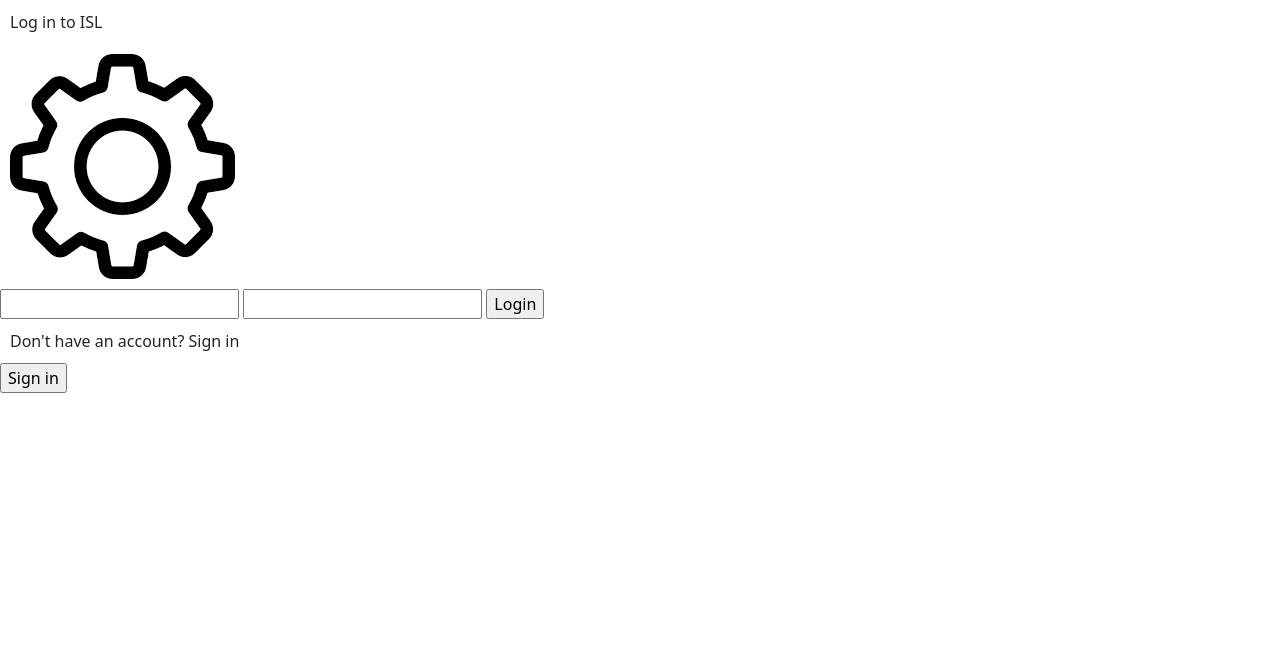
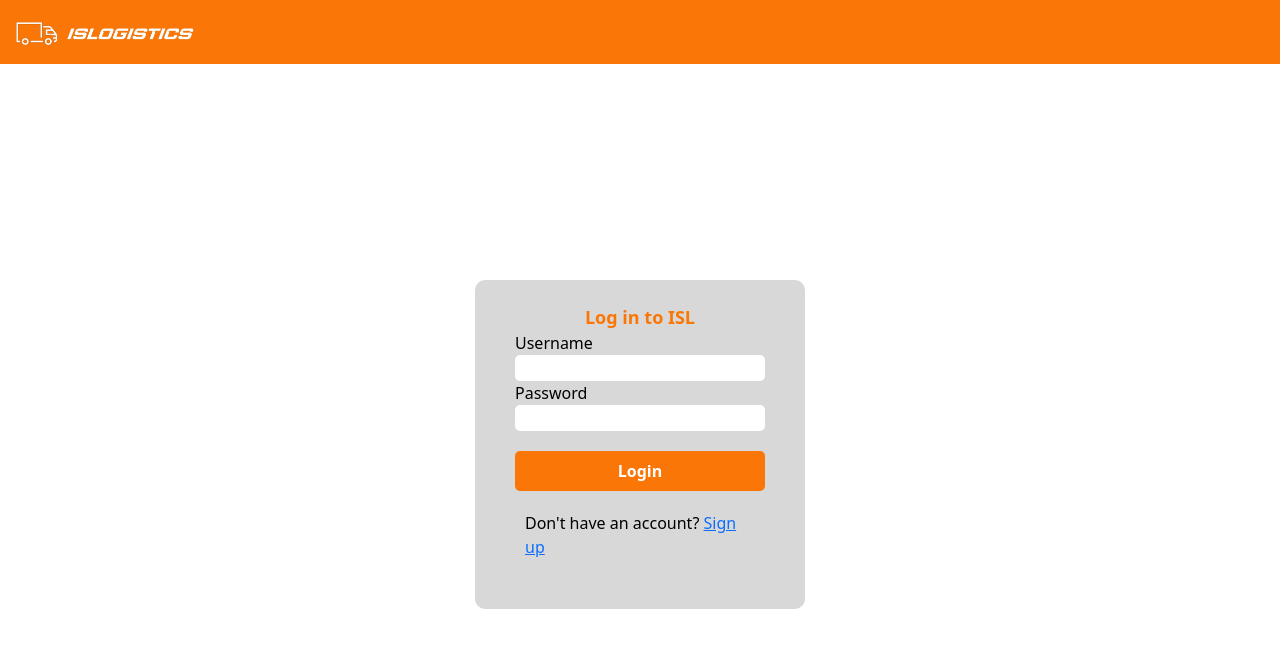
Before and after one commit to FlameStorm199/isl, a PHP site: page /login.php in a window 1280 px wide. Shown: the top 648 px of the page. Run offline with PHP 8.4, Linux system fonts and the light colour scheme.

Commit message:
login beta - 12:00

```diff
--- a/css/login_style.css
+++ b/css/login_style.css
@@ -1,11 +1,62 @@
+.align{
+    box-sizing: border-box;
+    display: flex;
+    flex-direction: column;
+    margin: 0 auto;
+    padding: 2vh;
+    align-items: center;
+    max-width: 100% !important;
+}
+#logo-img{
+    width: 15vw;
+    height: auto;
+}
+.navbar{
+    height: 8vh;
+    padding: 0 0.7vw !important;
+    margin-bottom: 200px;
+}
+#div-login{
+    background-color: var(--DarkDiv);
+    padding: 5vh;
+    border-radius: 10px;
+    color: rgb(0, 0, 0);
+    width: 100%;
+    max-width: 330px;
+    padding: 3vh 5vh 5vh 5vh;
+    background-color: #d8d8d8;
+}
+.bg-color{
+    background-color: #FA7606;
+}
+.title-menu{
+    font-weight: bold;
+    font-size: large;
+    color: #FA7606;
+    text-align: center;
+}
+.input-login{
+    width: 100%;
+    border: none;
+    border-radius: 5px;
+}
+#btn-login{
+    background-color: #FA7606;
+    width: 100%;
+    border: none;
+    margin-top: 20px;
+    margin-bottom:10px;
+    border-radius: 5px;
+    color: white;
+    font-weight: bold;
+    padding: 1vh;
+}
 .login_menu{
     padding: 10px;
 }
-
 .help{
     padding: 10px;
 }
-
 .signin_menu{
     padding: 10px;
 }
--- a/login.php
+++ b/login.php
@@ -3,23 +3,35 @@
     <head>
         <title>Login to ISL</title>
         <meta http-equiv="Content-Type" content="text/html;charset=UTF-8">
-        <link rel="stylesheet" href="login_style.css">
+        <link rel="stylesheet" href="css/login_style.css">
         <link href="https://cdn.jsdelivr.net/npm/bootstrap@5.3.2/dist/css/bootstrap.min.css" rel="stylesheet">
     </head>
     <body>
         <!-- EG: Aggiungere qualche elemento per fare l'header -->
-        <div class="login_menu">Log in to ISL</div>
-        <div class="help"><img src="img/settings.png" alt="settings icon"></div>
-        <!-- EG: Si può usare anche jQuery e evitare di fare form in PHP-->
-        <form action="<?php echo $_SERVER["PHP_SELF"];?>" method="post">
-            <input type="text" name="username" id="">
-            <input type="password" name="password" id="">
-            <input type="submit" value="Login">
-        </form>
-        <div class="signin_menu">Don't have an account? Sign in</div>
-        <form action="<?php echo $_SERVER["PHP_SELF"];?>" method="post">
-            <input type="submit" value="Sign in">
-        </form>
+        <nav class="navbar bg-color">
+        <a class="navbar-brand" href="#">
+            <img src="img/nav-logo-removebg.png" id="logo-img" alt="">
+        </a>
+         <!-- <div class="help"><img src="img/settings.png" alt="settings icon"></div> -->
+        </nav>
+        <div class="align">
+        <div id="div-login">
+            <div class="title-menu">Log in to ISL</div>
+
+            <!-- EG: Si può usare anche jQuery e evitare di fare form in PHP-->
+            <form action="<?php echo $_SERVER["PHP_SELF"];?>" method="post">
+                <label for="">Username</label>
+                <input type="text" name="username" id="" class="input-login">
+                <label for="">Password</label>
+                <input type="password" name="password" id="" class="input-login"><br>
+                <input type="submit" value="Login" id="btn-login">
+            </form>
+            <div class="signin_menu">Don't have an account? <a href="">Sign up</a></div>
+            <!-- <form action="<?php echo $_SERVER["PHP_SELF"];?>" method="post">
+                <input type="submit" value="Sign up">
+            </form> -->
+        </div>
+        </div>
     </body>
     <script src="https://cdn.jsdelivr.net/npm/bootstrap@5.3.2/dist/js/bootstrap.bundle.min.js"></script>
 </html>
```
Also changed, not shown: img/nav-logo-removebg.png (added).
